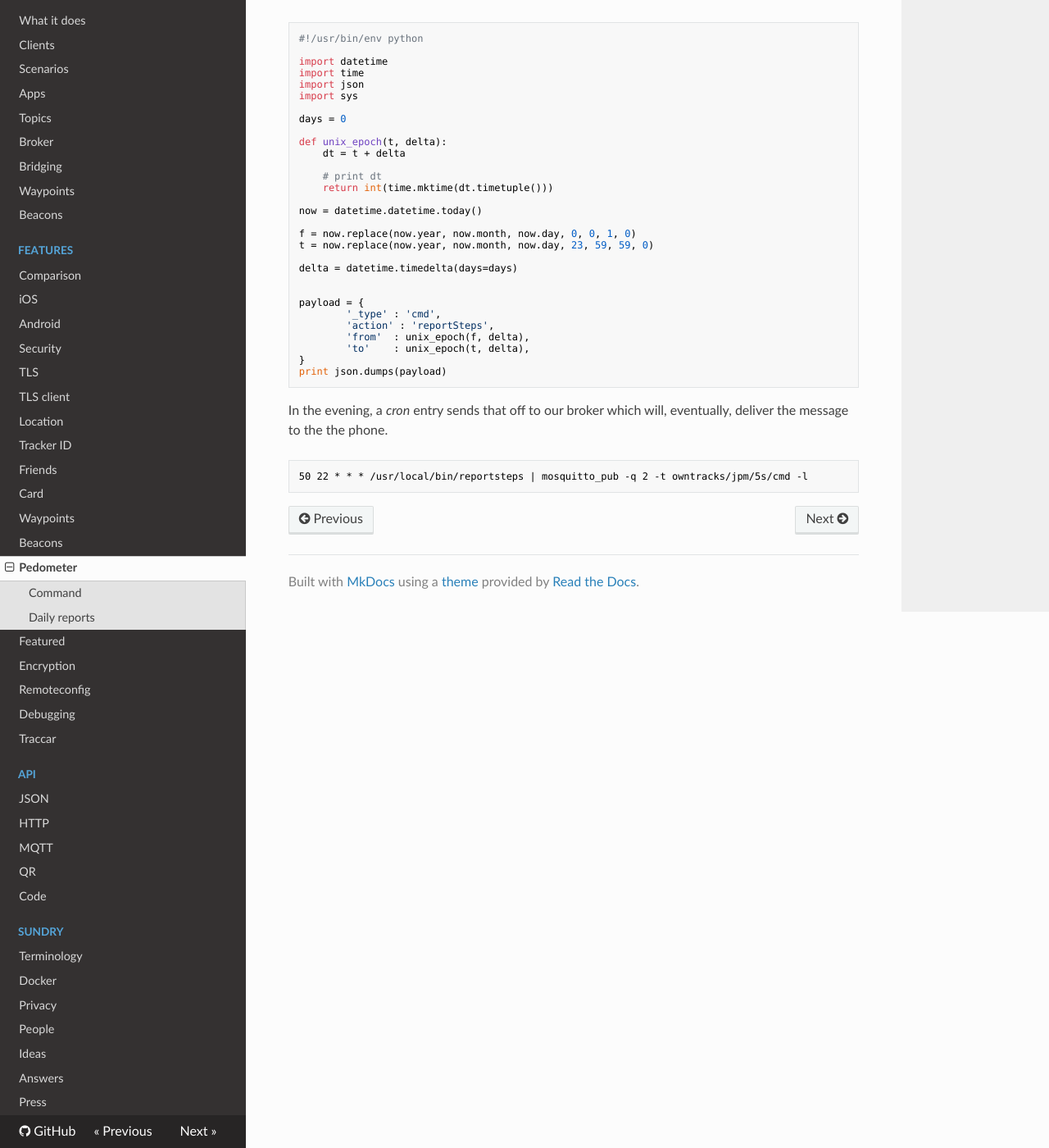
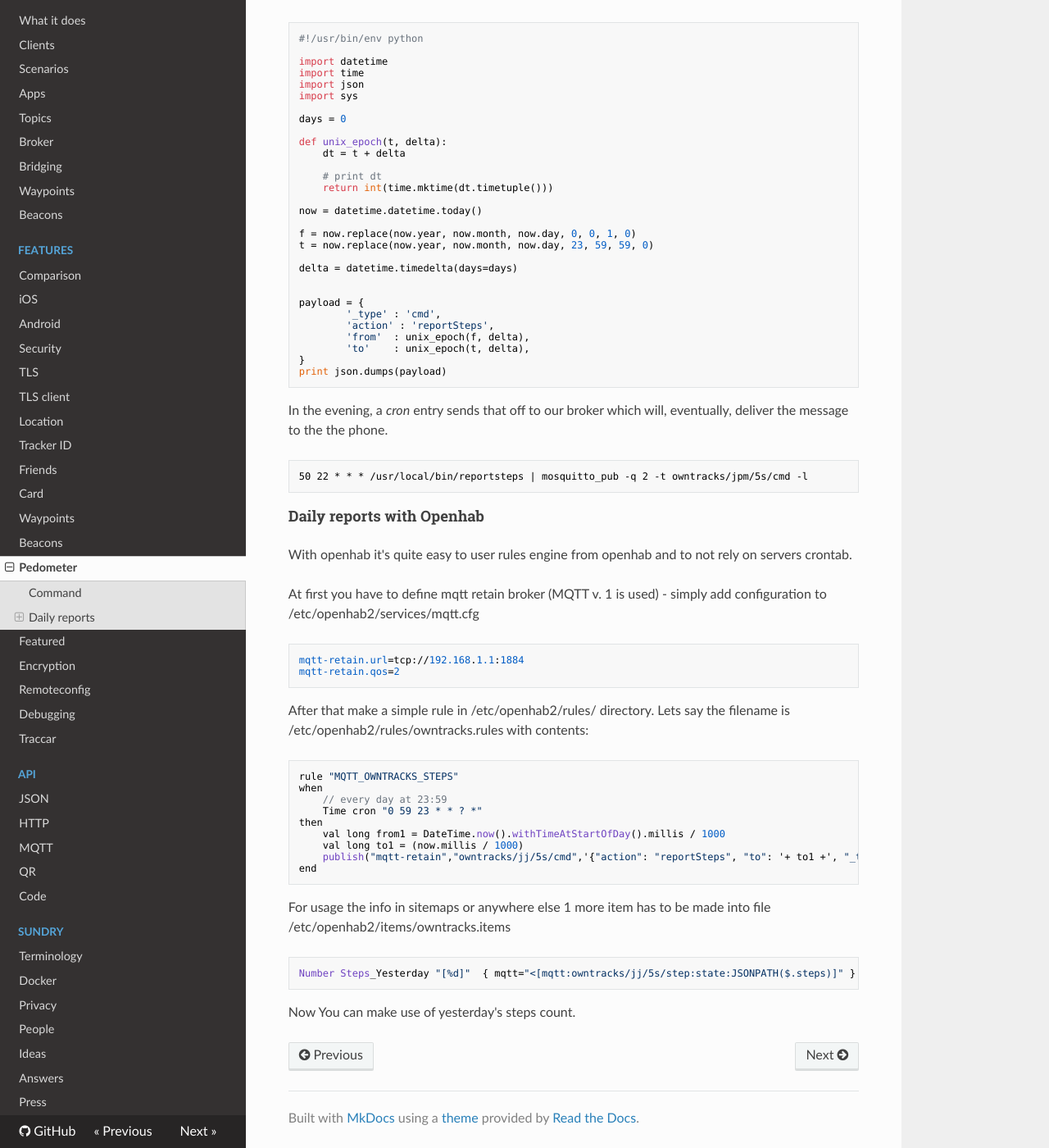
Before and after one commit to owntracks/booklet, an MkDocs documentation site: the page built from docs/features/pedometer.md, in a window 1280 px wide and 1400 px high, scrolled down 784 px. Shown: the whole window at 82% size. Built offline with MkDocs 1.6.1, drawn with Linux system fonts in a browser that asks for light colours; nearby versions of some CDN libraries; old or Windows-style settings are respelled for this version of MkDocs.

Commit message:
Update pedometer.md
I've written it down because it was a bit of hard at the beginning...

````diff
--- a/docs/features/pedometer.md
+++ b/docs/features/pedometer.md
@@ -72,3 +72,36 @@ deliver the message to the the phone.
 ```
 50 22 * * * /usr/local/bin/reportsteps | mosquitto_pub -q 2 -t owntracks/jpm/5s/cmd -l
 ```
+
+#### Daily reports with Openhab
+
+With openhab it's quite easy to user rules engine from openhab and to not rely on servers crontab.
+
+At first you have to define mqtt retain broker (MQTT v. 1 is used) - simply add configuration to /etc/openhab2/services/mqtt.cfg
+
+```
+mqtt-retain.url=tcp://192.168.1.1:1884
+mqtt-retain.qos=2
+```
+
+After that make a simple rule in /etc/openhab2/rules/ directory. Lets say the filename is /etc/openhab2/rules/owntracks.rules with contents:
+
+```
+rule "MQTT_OWNTRACKS_STEPS"
+when
+	// every day at 23:59
+	Time cron "0 59 23 * * ? *"
+then
+	val long from1 = DateTime.now().withTimeAtStartOfDay().millis / 1000
+	val long to1 = (now.millis / 1000)
+	publish("mqtt-retain","owntracks/jj/5s/cmd",'{"action": "reportSteps", "to": '+ to1 +', "_type": "cmd", "from": '+ from1 +'}')
+end
+```
+
+For usage the info in sitemaps or anywhere else 1 more item has to be made into file /etc/openhab2/items/owntracks.items
+
+```
+Number Steps_Yesterday "[%d]"  { mqtt="<[mqtt:owntracks/jj/5s/step:state:JSONPATH($.steps)]" }
+```
+
+Now You can make use of yesterday's steps count.
````
